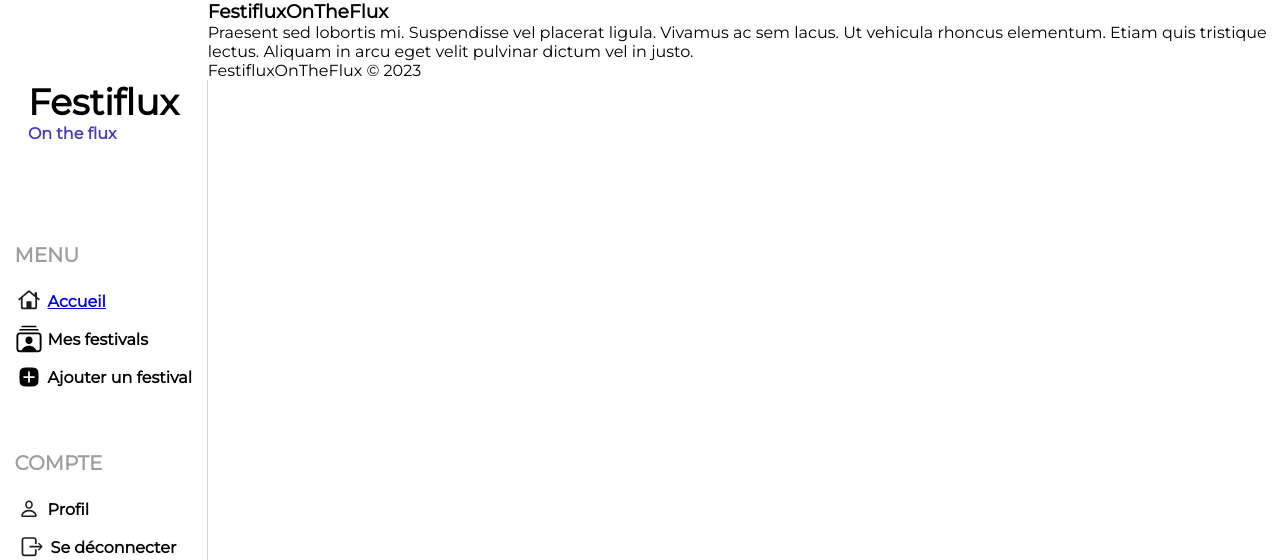
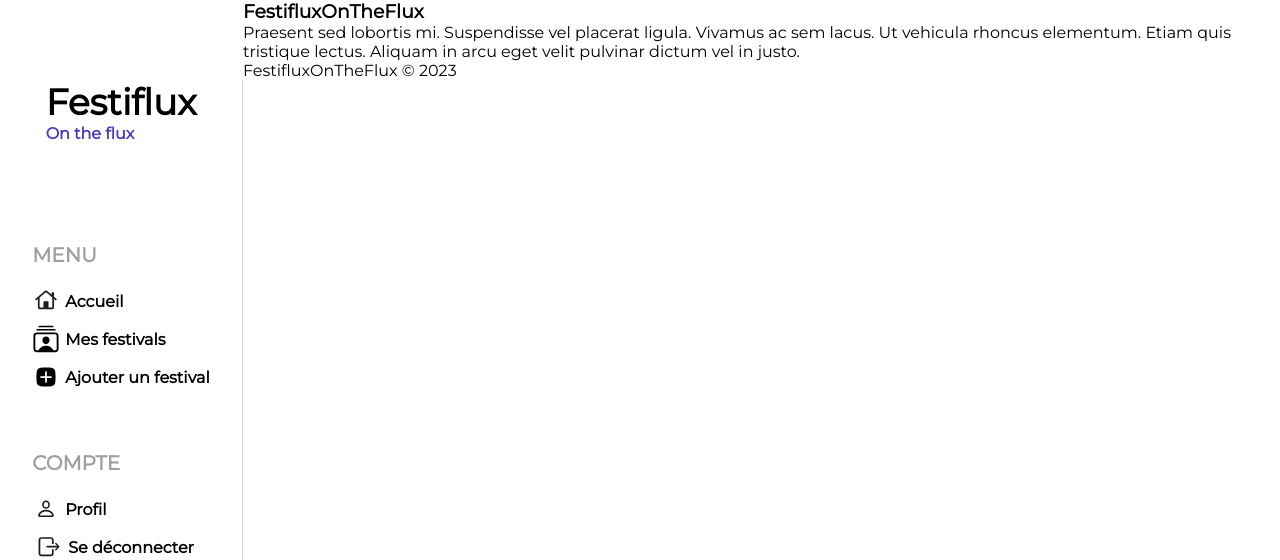
Before and after one commit to Rayan-guemar/SAE_3A_RACDV_SETE, a Symfony app: template templates/base.html.twig in a window 1280 px wide. Shown: the top 560 px of the page. Run offline with Twig, Linux system fonts and the light colour scheme; the template is opened without the code that fills it, so the values that code supplies are empty; some libraries are stand-ins or nearby versions.

Commit message:
text-decoration on links

```diff
--- a/assets/styles/app.scss
+++ b/assets/styles/app.scss
@@ -7,6 +7,12 @@
     font-family: 'Montserrat', sans-serif;
     list-style-type: none;
 }
+
+a {
+    text-decoration: none;
+    color: #000;
+}
+
 .footer{
     background-color: #463BC3;
 }
```
Also changed, not shown: public/build/app.css, public/build/app.js.
